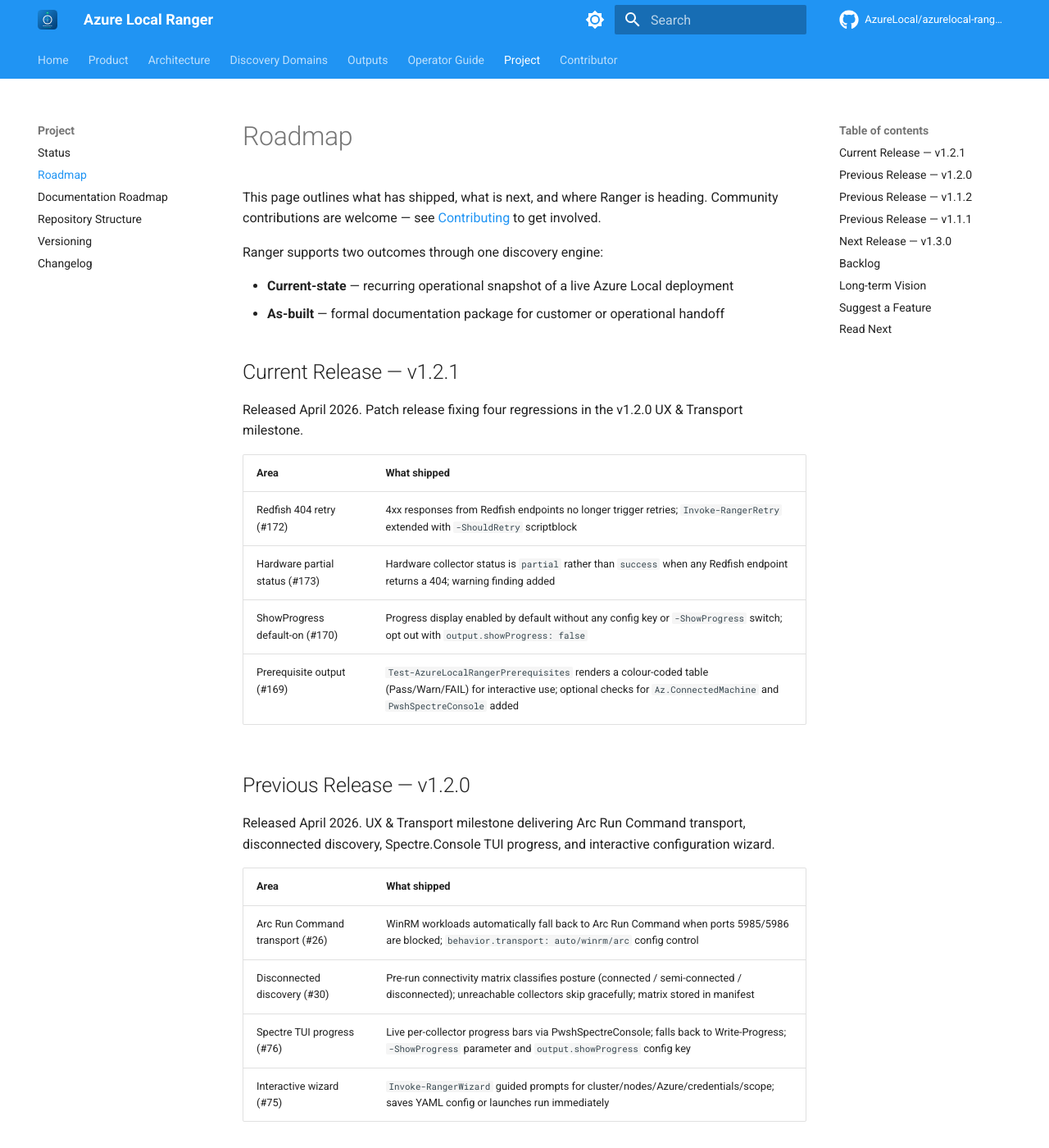
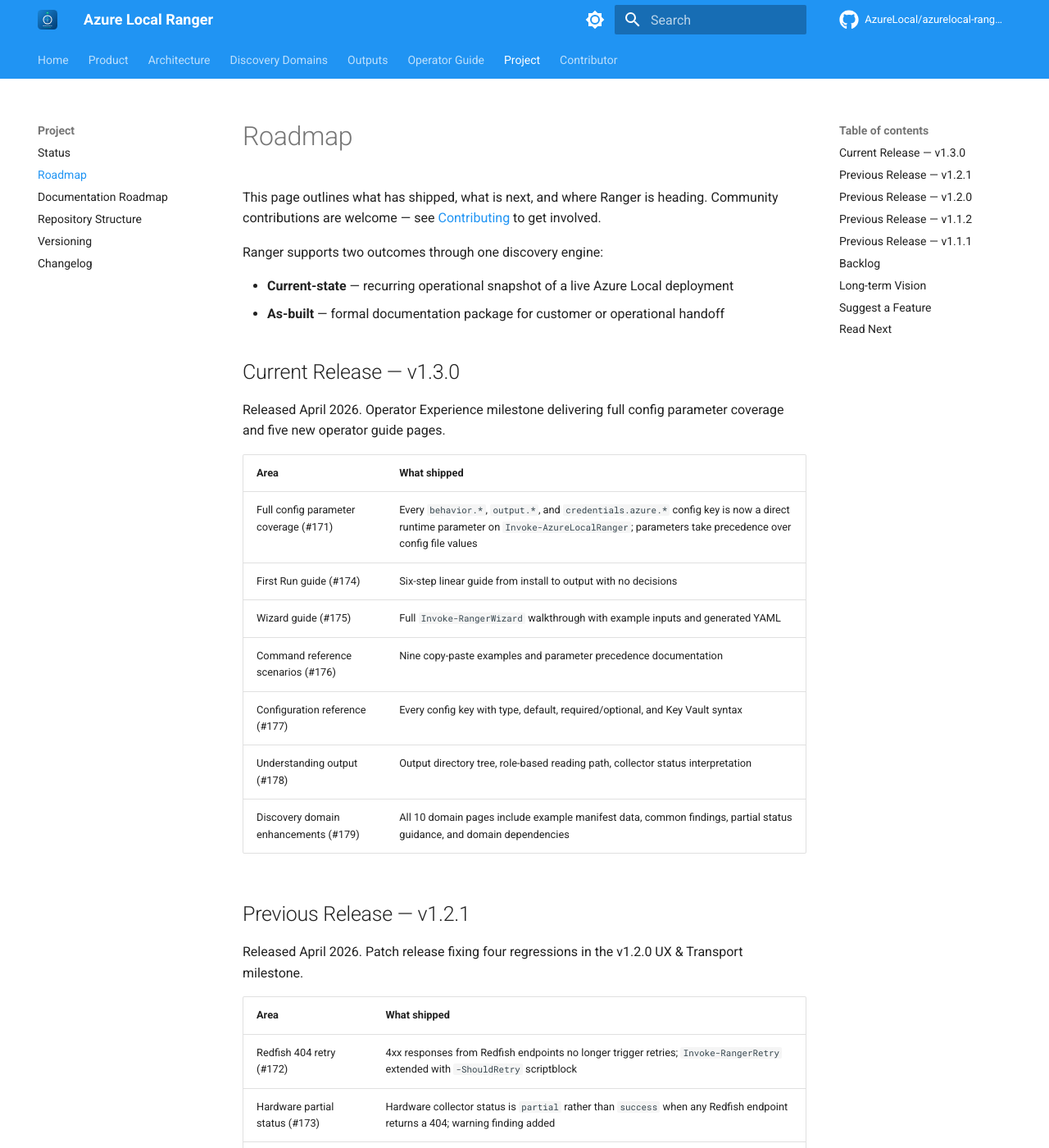
Before and after one commit to AzureLocal/azurelocal-ranger, an MkDocs documentation site: the page built from docs/project/roadmap.md, in a window 1280 px wide and 1400 px high. Shown: the whole window at 82% size. Built offline with MkDocs 1.6.1 and Material for MkDocs 9.7.7, drawn with Linux system fonts in a browser that asks for light colours; comment, search, counter and statistics services are not loaded; some of the changed text lies outside the part shown.

Commit message:
fix(docs): update version references to v1.3.0 across index, status, and roadmap

```diff
--- a/docs/project/roadmap.md
+++ b/docs/project/roadmap.md
@@ -8,7 +8,21 @@ Ranger supports two outcomes through one discovery engine:
 - **Current-state** — recurring operational snapshot of a live Azure Local deployment
 - **As-built** — formal documentation package for customer or operational handoff
 
-## Current Release — v1.2.1
+## Current Release — v1.3.0
+
+Released April 2026. Operator Experience milestone delivering full config parameter coverage and five new operator guide pages.
+
+| Area | What shipped |
+| --- | --- |
+| Full config parameter coverage (#171) | Every `behavior.*`, `output.*`, and `credentials.azure.*` config key is now a direct runtime parameter on `Invoke-AzureLocalRanger`; parameters take precedence over config file values |
+| First Run guide (#174) | Six-step linear guide from install to output with no decisions |
+| Wizard guide (#175) | Full `Invoke-RangerWizard` walkthrough with example inputs and generated YAML |
+| Command reference scenarios (#176) | Nine copy-paste examples and parameter precedence documentation |
+| Configuration reference (#177) | Every config key with type, default, required/optional, and Key Vault syntax |
+| Understanding output (#178) | Output directory tree, role-based reading path, collector status interpretation |
+| Discovery domain enhancements (#179) | All 10 domain pages include example manifest data, common findings, partial status guidance, and domain dependencies |
+
+## Previous Release — v1.2.1
 
 Released April 2026. Patch release fixing four regressions in the v1.2.0 UX & Transport milestone.
 
@@ -65,14 +79,6 @@ Released April 2026. Post-release patch for the no-config prerequisite-check reg
 | Public documentation | Product, architecture, operator, discovery domain, output, and contributor docs under `docs/` |
 | Patch hardening | `Test-AzureLocalRangerPrerequisites` no longer throws when run without a config object or path |
 
-## Next Release — v1.3.0
-
-Focus: Full config-parameter coverage — every configuration key exposed as a direct command parameter so operators can drive runs without a YAML file.
-
-| Item | Detail | Issue |
-| --- | --- | --- |
-| Full config parameter coverage | All `behavior.*`, `output.*`, `scope.*`, and `azure.*` config keys available as direct parameters on `Invoke-AzureLocalRanger` | [#171](https://github.com/AzureLocal/azurelocal-ranger/issues/171) |
-
 ## Backlog
 
 Open features tracked as GitHub issues. All are implementation targets — no item in this list is permanently deferred or off the table.
```
Also changed, not shown: docs/index.md (+1 -1 lines), docs/project/status.md (+5 -3 lines).
